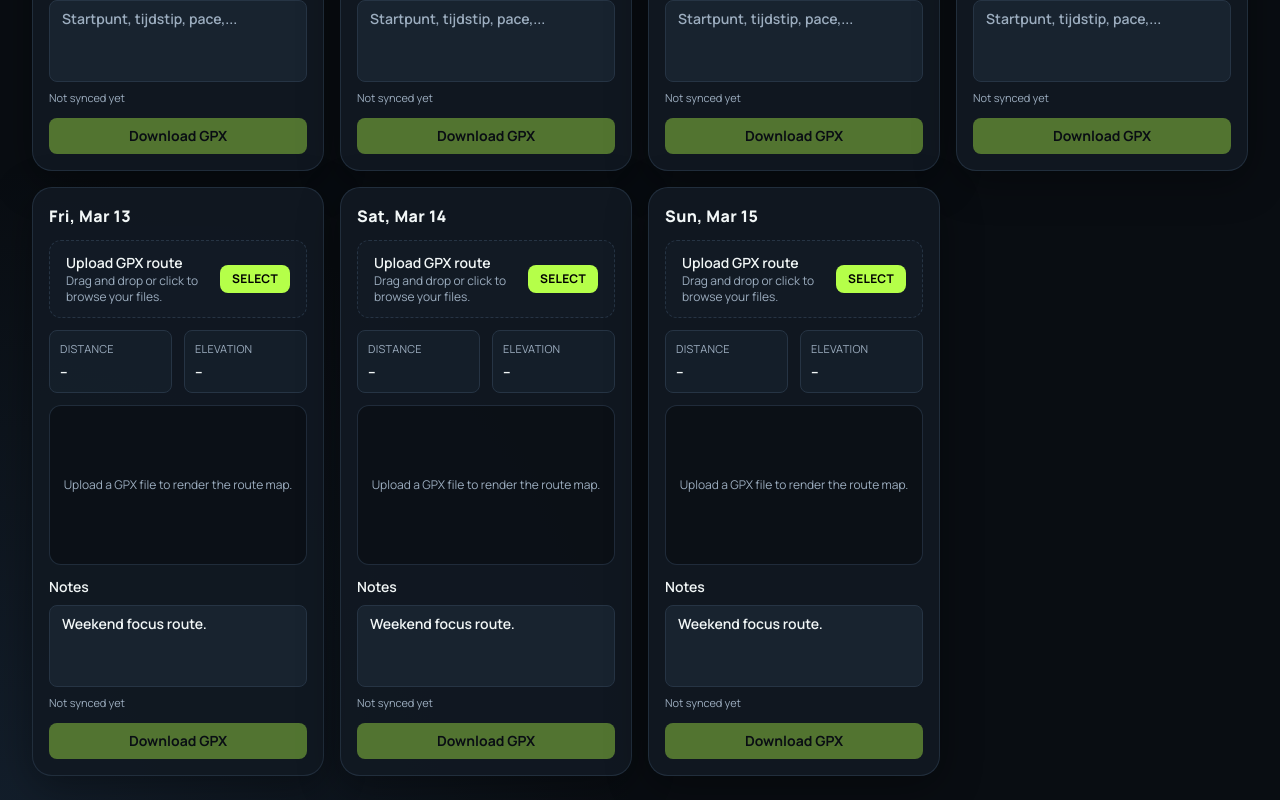
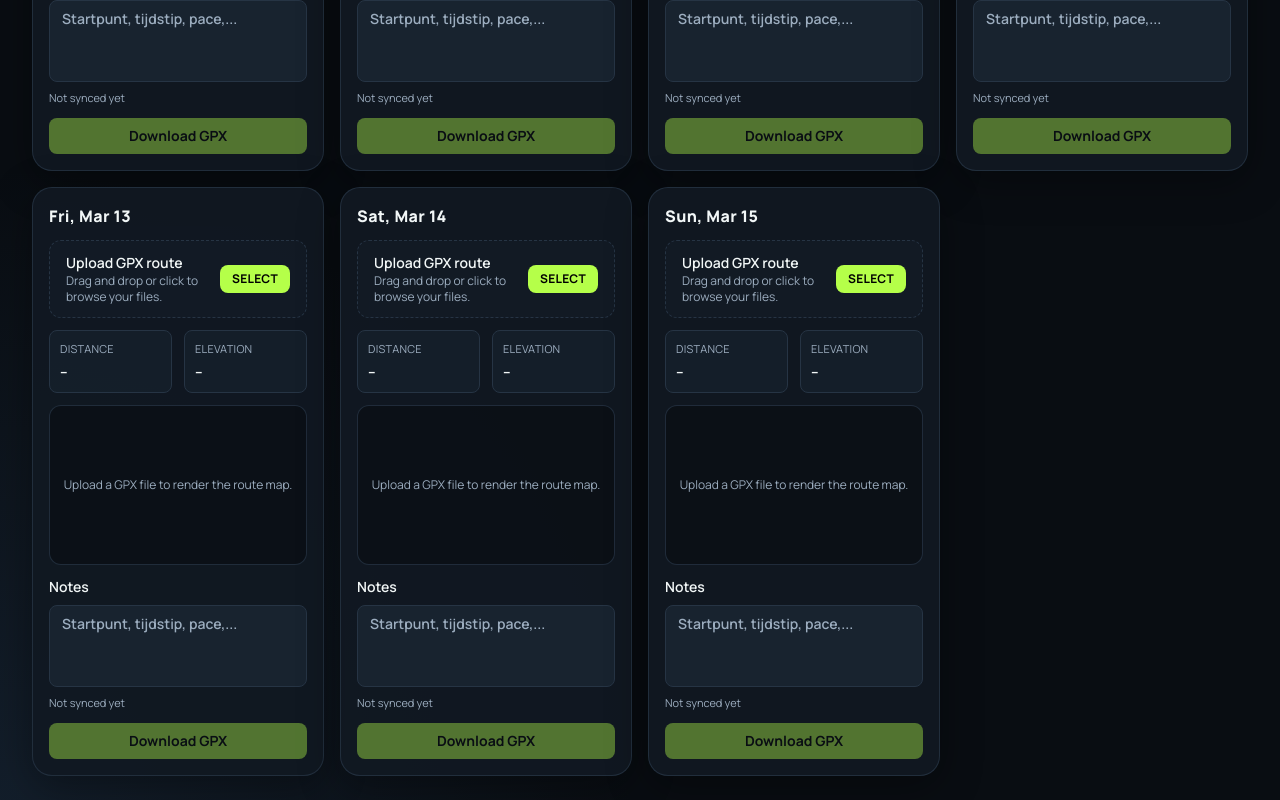
Before and after one commit to siebert1998/Let-s-ride, a React (Vite) app: page / in a window 1280 px wide. Shown: the part 552-1352 px from the top of the page. Built offline with nearby package versions, Linux system fonts and the light colour scheme; no server answers; the database is empty.

Commit message:
Add files via upload

```diff
--- a/src/App.tsx
+++ b/src/App.tsx
@@ -130,12 +130,12 @@ function App(): JSX.Element {
 
       {activePage === 'dashboard' ? (
         <main className="grid grid-cols-1 gap-4 sm:grid-cols-2 xl:grid-cols-4">
-          {routeSlots.map((slot, index) => (
+          {routeSlots.map((slot) => (
             <RouteCard
               key={`${selectedGroup}-${slot.key}`}
               title={slot.title}
               storageId={`group-${selectedGroup}-day-${slot.key}`}
-              initialNotes={index > 3 ? 'Weekend focus route.' : ''}
+              initialNotes=""
             />
           ))}
         </main>
```
Also changed, not shown: 2 other files (tests, documents, lock files or other folders).
